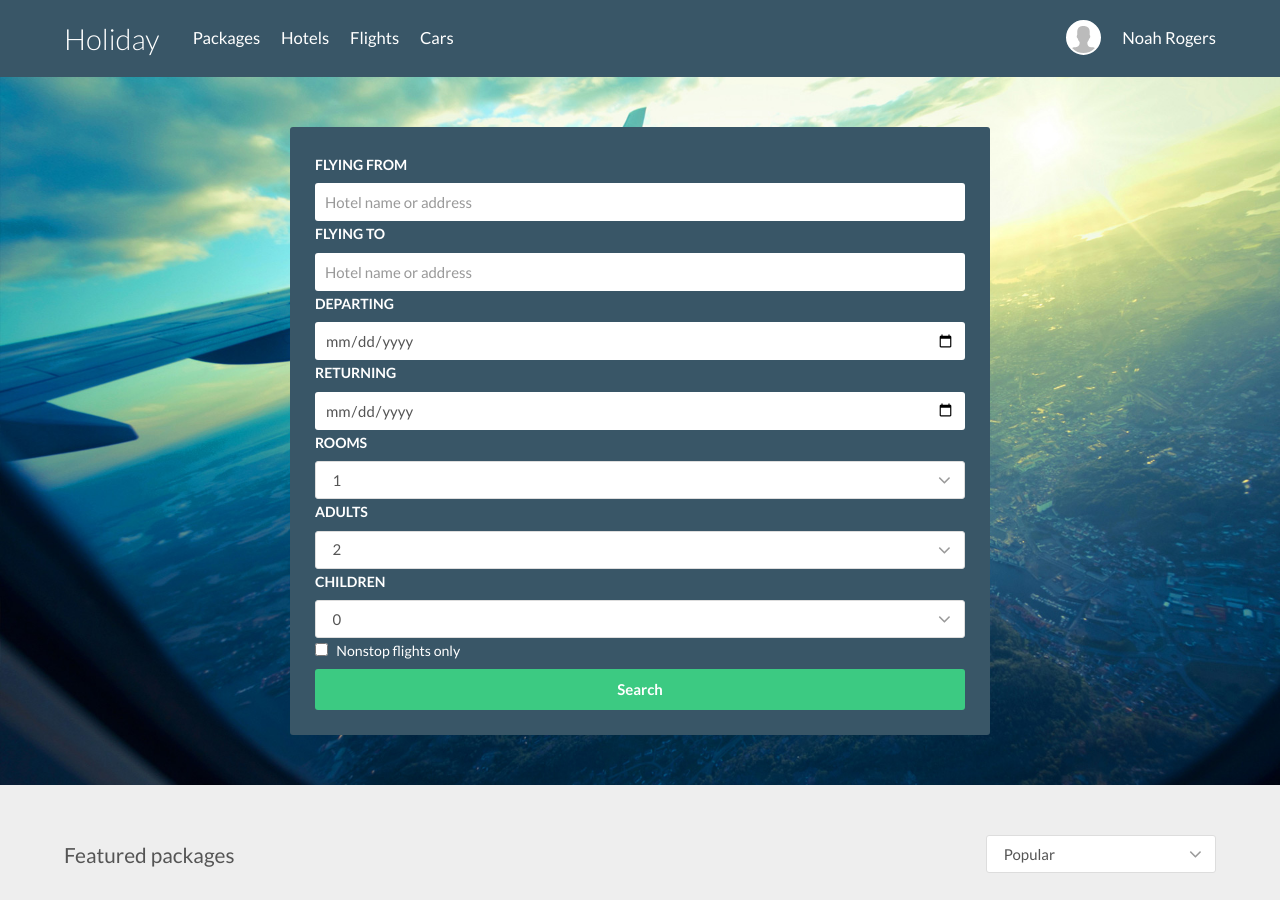
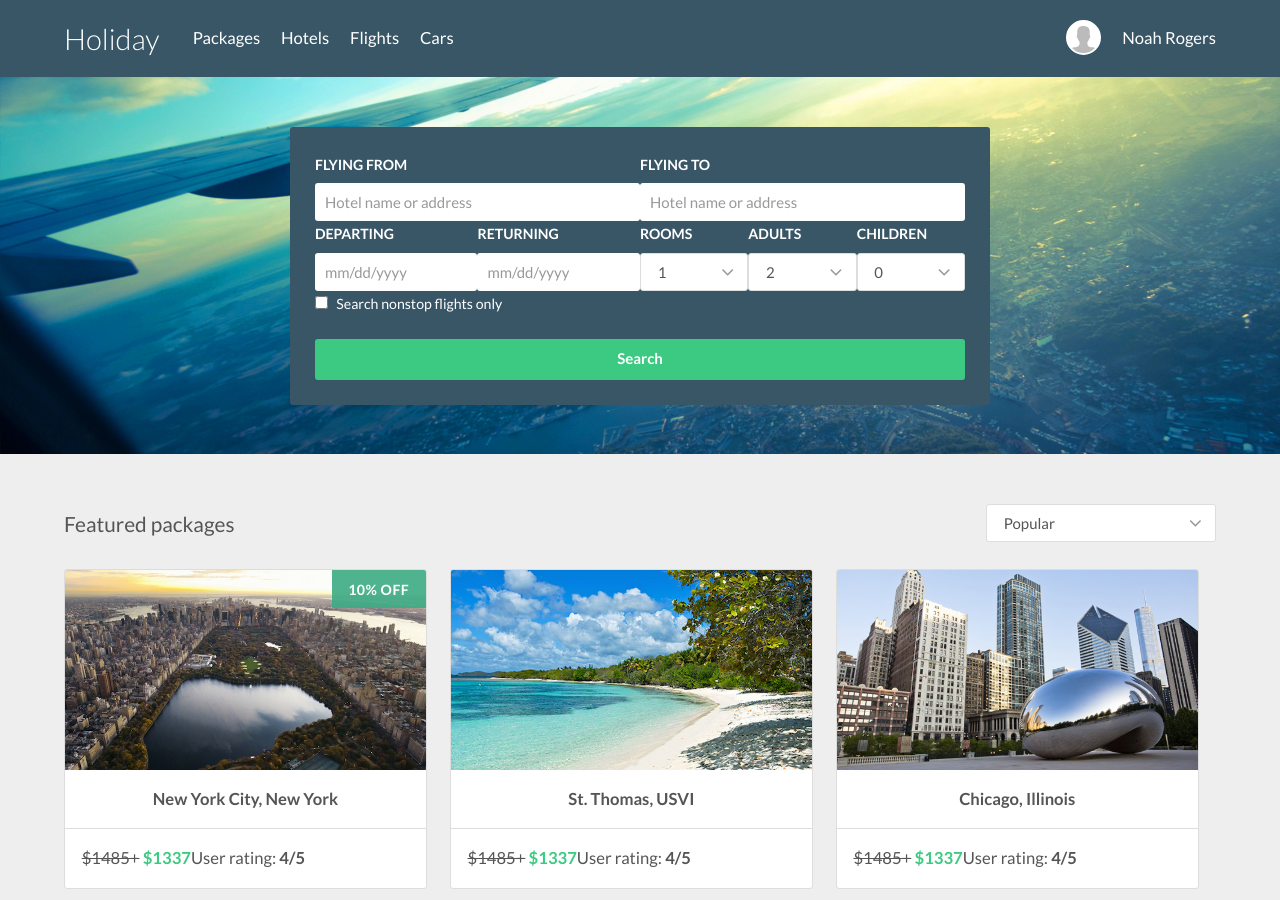
Before and after one commit to Treydor/holiday, a Jekyll site: the page built from index.html, in a window 1280 px wide and 900 px high. Built offline with Jekyll 4.4.1, drawn with Linux system fonts in a browser that asks for light colours; nearby versions of some CDN libraries.

Commit message:
Removes date input, adds new grid system styles

```diff
--- a/_includes/search/packages/search.html
+++ b/_includes/search/packages/search.html
@@ -1,30 +1,28 @@
 <div class="search-table">
   <form class="packages" action="/holiday/packages/package-selection/hotels/">
-
     <div class="row">
-      <div class="column column--half">
+      <div class="module module--6">
         <label>Flying from</label>
         <input type="text" placeholder="Hotel name or address">
       </div>
-      <div class="column column--half">
+      <div class="module module--6">
         <label>Flying to</label>
         <input type="text" placeholder="Hotel name or address">
       </div>
     </div>
-
     <div class="row">
-      <div class="column column--half">
-        <div class="column column--half">
+      <div class="module module--6">
+        <div class="module module--6">
           <label>Departing</label>
-          <input type="date" placeholder="mm/dd/yyyy">
+          <input type="text" placeholder="mm/dd/yyyy">
         </div>
-        <div class="column column--half">
+        <div class="module module--6">
           <label>Returning</label>
-          <input type="date" placeholder="mm/dd/yyyy">
+          <input type="text" placeholder="mm/dd/yyyy">
         </div>
       </div>
-      <div class="column column--half">
-        <div class="column column--third--locked">
+      <div class="module module--6">
+        <div class="module module--4">
           <label>Rooms</label>
           <div class="styled-select">
             <select class="styled-select__list">
@@ -34,7 +32,7 @@
             </select>
           </div>
         </div>
-        <div class="column column--third--locked">
+        <div class="module module--4">
           <label>Adults</label>
           <div class="styled-select">
             <select class="styled-select__list">
@@ -47,7 +45,7 @@
             </select>
           </div>
         </div>
-        <div class="column column--third--locked">
+        <div class="module module--4">
           <label>Children</label>
           <div class="styled-select">
             <select class="styled-select__list">
@@ -63,16 +61,13 @@
         </div>
       </div>
     </div>
-
     <div class="row">
       <label class="label--clickable">
-        <input type="checkbox">Nonstop flights only
+        <input type="checkbox">Search nonstop flights only
       </label>
     </div>
-
-    <div class="row">
+    <div class="row add-margin-top">
       <button class="button button--primary">Search</button>
     </div>
-
   </form>
 </div>
```
